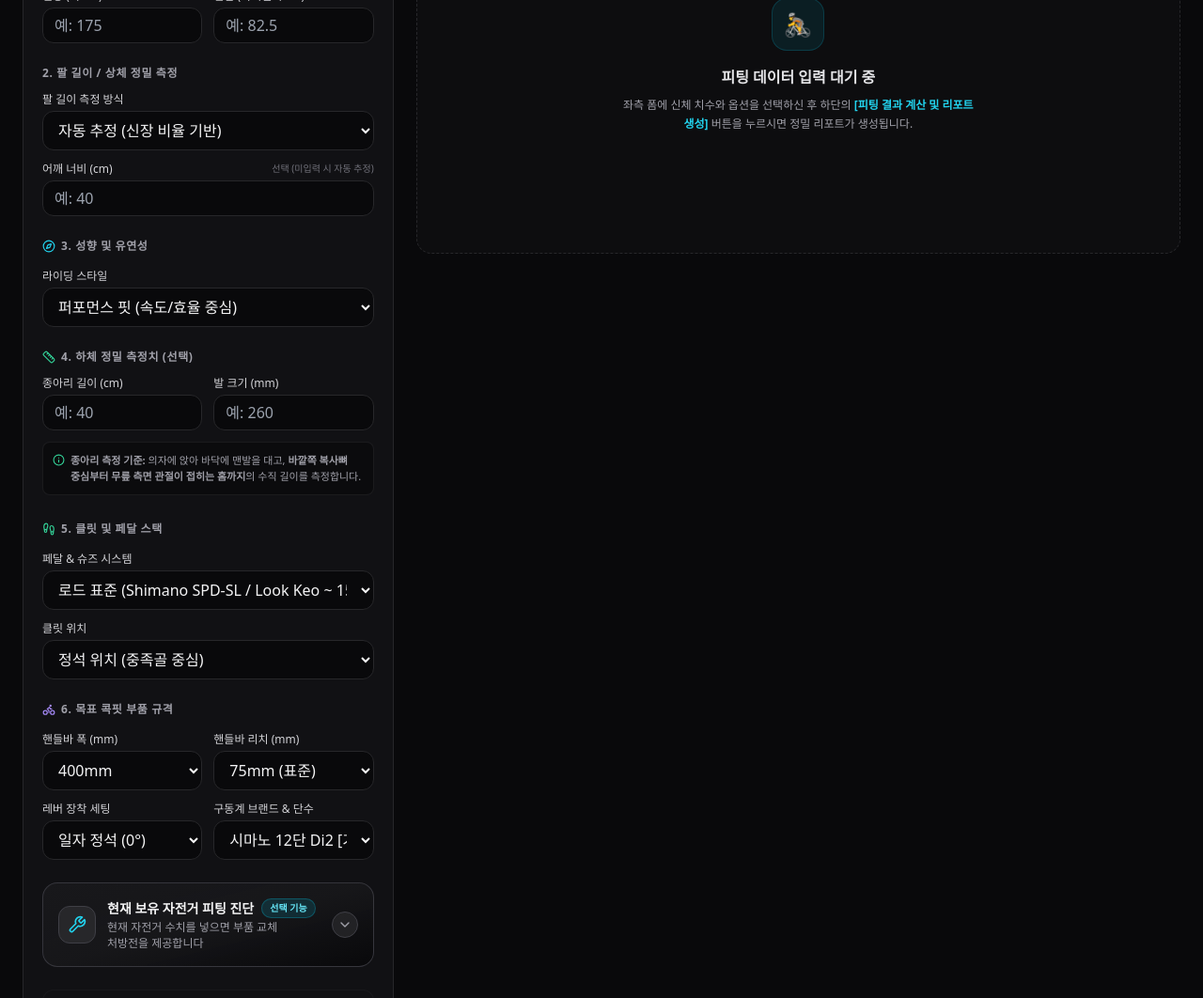
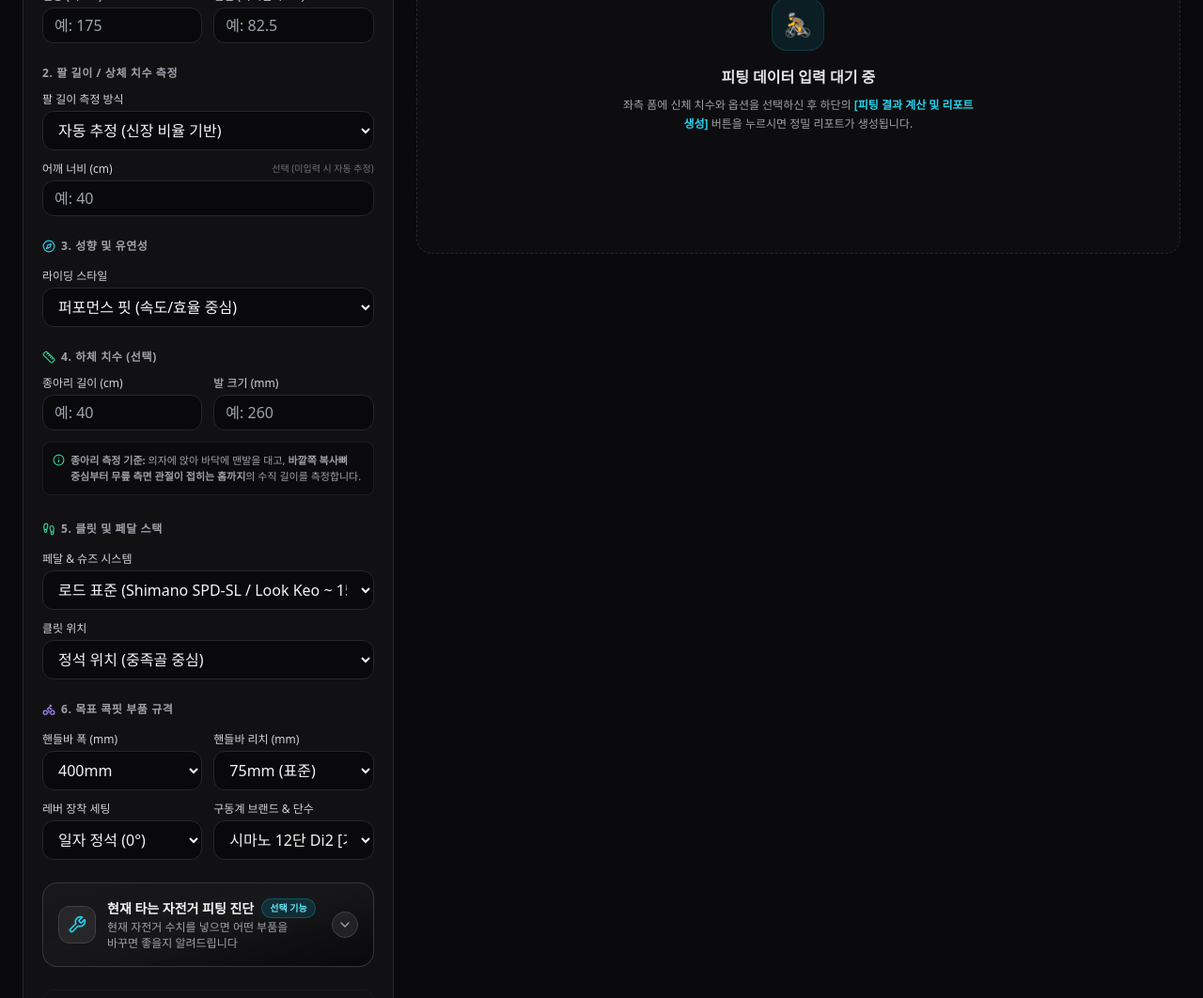
Before and after one commit to ytut12-star/fit, a React (Vite) app in the folder fit/: page / in a window 1280 px wide. Shown: the part 226-1288 px from the top of the page at 94% size. Built offline with nearby package versions, Linux system fonts and the light colour scheme.

Commit message:
Update InputForm.tsx

```diff
--- a/fit/src/components/InputForm.tsx
+++ b/fit/src/components/InputForm.tsx
@@ -150,7 +150,7 @@ export function InputForm({
       {/* 2. 상체 및 팔 길이 측정 */}
       <div className="space-y-3">
         <h3 className="text-xs font-semibold text-zinc-400 uppercase tracking-wider">
-          2. 팔 길이 / 상체 정밀 측정
+          2. 팔 길이 / 상체 치수 측정
         </h3>
         <div>
           <label className="block text-xs text-zinc-300 mb-1">
@@ -280,7 +280,7 @@ export function InputForm({
       <div className="space-y-3">
         <h3 className="text-xs font-semibold text-zinc-400 uppercase tracking-wider flex items-center gap-1.5 mb-1">
           <Ruler size={14} className="text-emerald-400" />
-          4. 하체 정밀 측정치 (선택)
+          4. 하체 치수 (선택)
         </h3>
         <div className="grid grid-cols-2 gap-3 items-start">
           <div>
@@ -487,14 +487,14 @@ export function InputForm({
             <div className="min-w-0 flex-1">
               <div className="flex flex-wrap items-center gap-2">
                 <span className="text-sm font-bold text-zinc-100 whitespace-nowrap">
-                  현재 보유 자전거 피팅 진단
+                  현재 타는 자전거 피팅 진단
                 </span>
                 <span className="shrink-0 whitespace-nowrap rounded-full bg-cyan-500/15 px-2 py-0.5 text-[10px] font-bold text-cyan-300 border border-cyan-500/30">
                   선택 기능
                 </span>
               </div>
               <p className="text-xs text-zinc-400 mt-0.5 break-keep leading-snug">
-                현재 자전거 수치를 넣으면 부품 교체 처방전을 제공합니다
+                현재 자전거 수치를 넣으면 어떤 부품을 바꾸면 좋을지 알려드립니다
               </p>
             </div>
           </div>
@@ -522,9 +522,10 @@ export function InputForm({
             <div className="flex items-start gap-2 rounded-xl bg-cyan-950/30 p-3 text-xs leading-relaxed text-cyan-200 border border-cyan-500/20 break-keep">
               <Sparkles size={16} className="shrink-0 mt-0.5 text-cyan-400" />
               <span>
-                제조사 지오메트리 표의 <strong>프레임 스택/리치</strong>를
-                입력하시면, 추천값과 비교하여{' '}
-                <strong>스페이서, 스템, 안장/크랭크 처방</strong>을 도출합니다.
+                제조사 지오메트리 표에서 <strong>프레임 스택/리치</strong>를
+                입력하시면, 추천값과 비교해서{' '}
+                <strong>스페이서, 스템, 안장/크랭크</strong>를 어떻게 맞추면
+                되는지 알려드립니다.
               </span>
             </div>
 
```
